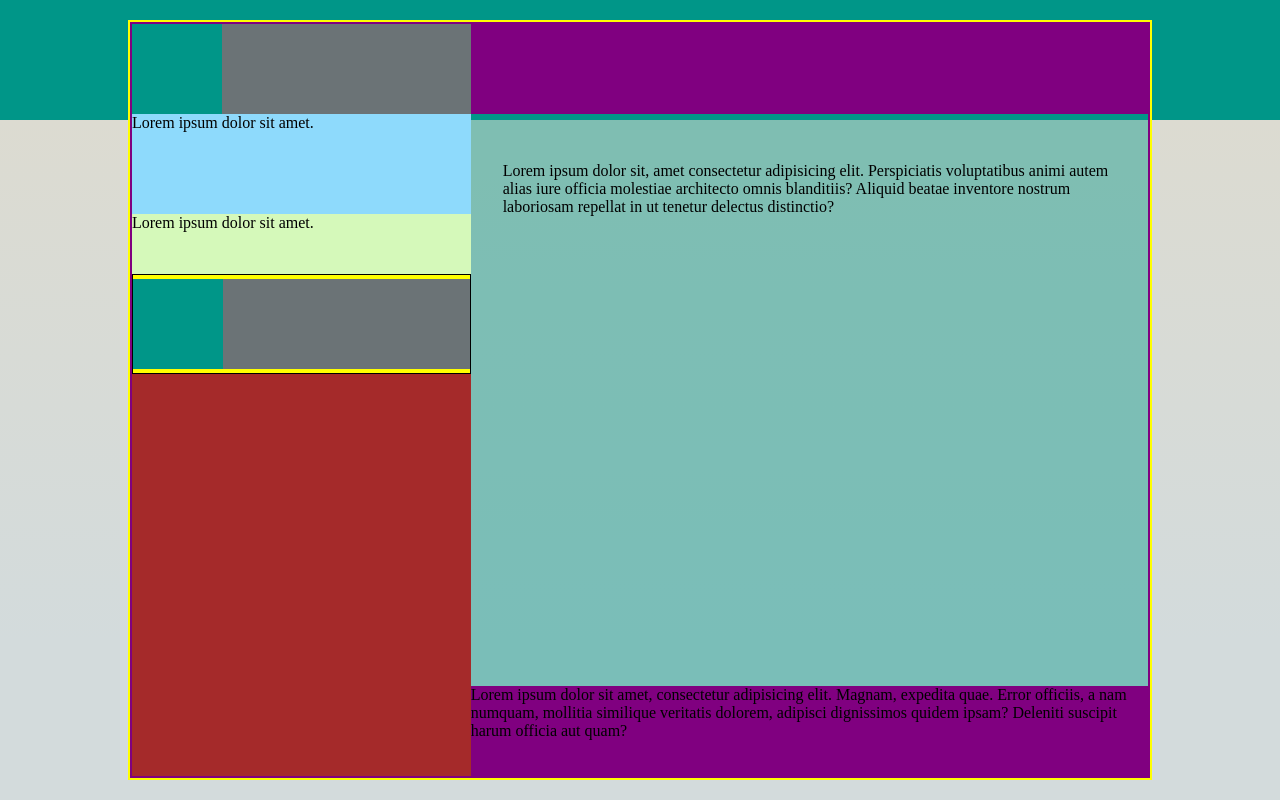
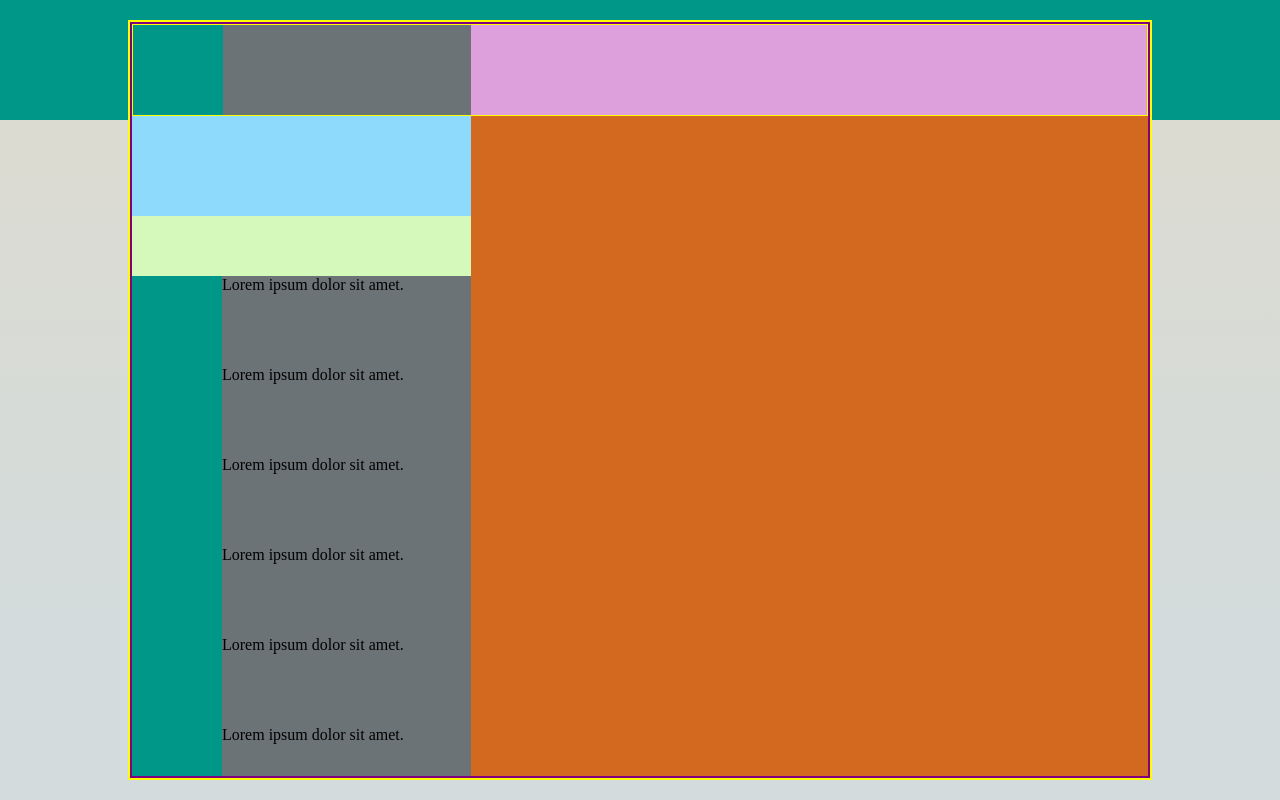
Before and after one commit to Seko461/html-css-boolzapp, a plain HTML site: page index.html in a window 1280 px wide. Drawn offline with Linux system fonts and the light colour scheme.

Commit message:
remade structure

```diff
--- a/assets/CSS/style.css
+++ b/assets/CSS/style.css
@@ -26,7 +26,7 @@ body {
     background: linear-gradient(180deg, rgba(0, 150, 136, 1) 15%, rgba(220, 219, 209, 1) 15%, rgba(211, 219, 220, 1) 80%);
     display: flex;
     justify-content: center;
-    overflow: hidden;
+
 }
 
 
@@ -34,7 +34,7 @@ body {
     width: 80vw;
     max-width: 1520px;
     height: 95vh;
-    min-height: 500px;
+    min-height: 300px;
     max-height: 1200px;
     margin: auto;
     border: 2px solid yellow;
@@ -45,58 +45,25 @@ body {
     height: 100%;
     border: 2px solid purple;
     display: flex;
-    flex-wrap: wrap;
-    position: relative;
-    overflow: hidden;
-}
 
-.main_row {
-    display: flex;
-    flex-direction: row;
-    height: 85vh;
-    width: 100%;
-    position: absolute;
-    top: 90px;
 
 }
 
-.main.left {
-    height: 100%;
+.row {
+    width: 100%;
 
-}
+    display: flex;
+    flex-direction: column;
 
-.banner {
-    height: 100px;
     background-color: #8edafc;
 }
 
-.search_bar {
-    height: 60px;
-    background-color: #d5f9ba;
+.d-flex {
+    display: flex;
 }
 
-.list {
-    height: 100%;
-    background-color: brown;
-    overflow-y: auto;
-
-}
-
-.member {
-    height: 100px;
-    background-color: yellow;
-    border: 1px solid black;
-    display: flex;
-    align-items: center;
-}
-
-.main.right {
-    padding: 3rem 2rem;
-
-}
-
-.col-3 {
-    width: calc((100%/12)*3);
+.column {
+    flex-direction: column;
 }
 
 .col-4 {
@@ -109,31 +76,24 @@ body {
 
 }
 
-.col-9 {
-    width: calc((100%/12)*9);
+.top {
+    height: 100px;
+    background-color: plum;
+    border: 1px solid yellow;
 }
 
-.top {
-    background-color: purple;
-    height: 90px;
+.top>.left,
+.main>.left {
     display: flex;
+
 }
 
 .main {
     height: 100%;
-    background-color: #0096876c;
+    background-color: chocolate;
+    overflow: hidden;
 }
 
-.bottom {
-    position: absolute;
-    bottom: 0;
-    right: 0;
-}
-
-.bottom.col-8 {
-    background-color: purple;
-    height: 90px;
-}
 
 .avatar {
     height: 90px;
@@ -147,23 +107,42 @@ body {
     background-color: #6b7376;
 }
 
-/* #region left */
+.banner {
+    height: 100px;
+    width: 100%;
+    background-color: #8edafc;
+    position: sticky;
+}
+
+.search_bar {
+    height: 60px;
+    width: 100%;
+    background-color: #d5f9ba;
+
+}
+
+.main.left {
+    overflow-y: scroll;
+}
 
 
 
 
 
-/* #endregion left */
-
-/* #region right */
 
 
-/* #endregion right */
+
+
+
 
 /* media queries */
 @media screen and (max-width: 991px) {
     .col-md-12 {
         width: 100%;
+    }
+
+    .bottom {
+        flex-grow: 1;
     }
 
     .box,
@@ -172,6 +151,8 @@ body {
     .member.box {
         display: none;
     }
+
+
 }
 
 
--- a/index.html
+++ b/index.html
@@ -13,45 +13,64 @@
 <body class="debug">
     <div class="app">
         <div class="container">
+            <div class="row">
+                <div class="top">
                     <!-- left menu -->
-            <div class="top left col-4 col-md-12">
+                    <div class=" left col-4 ">
                         <div class="avatar"></div>
                         <div class="box"></div>
                     </div>
                     <!-- right menu -->
-            <div class="top right col-8"></div>
-            <div class="main_row">
-
-
-                <div class="main left col-4 col-md-12">
-                    <div class="banner">Lorem ipsum dolor sit amet.</div>
-                    <div class="search_bar">Lorem ipsum dolor sit amet.</div>
+                    <div class="right col-8"></div>
+                </div>
+                <div class="main ">
+                    <!-- left main -->
+                    <div class="left  d-flex column col-4 ">
+                        <div class="banner"></div>
+                        <div class="search_bar"></div>
                         <div class="list">
-                        <div class="member ">
+                            <div class="member col- 4 d-flex">
                                 <div class="avatar"></div>
-                            <div class="box"></div>
+                                <div class="box">Lorem ipsum dolor sit amet.</div>
                             </div>
 
 
-                    </div>
-                </div>
-                <div class="main right col-8">
-                    Lorem ipsum dolor sit, amet consectetur adipisicing elit. Perspiciatis voluptatibus animi autem
-                    alias iure officia molestiae architecto omnis blanditiis? Aliquid beatae inventore nostrum
-                    laboriosam repellat in ut tenetur delectus distinctio?
+                            <div class="member col- 4 d-flex">
+                                <div class="avatar"></div>
+                                <div class="box">Lorem ipsum dolor sit amet.</div>
                             </div>
 
 
 
+                            <div class="member col- 4 d-flex">
+                                <div class="avatar"></div>
+                                <div class="box">Lorem ipsum dolor sit amet.</div>
+                            </div>
+
+
+                            <div class="member col- 4 d-flex">
+                                <div class="avatar"></div>
+                                <div class="box">Lorem ipsum dolor sit amet.</div>
+                            </div>
+
+
+                            <div class="member col- 4 d-flex">
+                                <div class="avatar"></div>
+                                <div class="box">Lorem ipsum dolor sit amet.</div>
+                            </div>
+
+
+
+                            <div class="member col- 4 d-flex">
+                                <div class="avatar"></div>
+                                <div class="box">Lorem ipsum dolor sit amet.</div>
+                            </div>
+                        </div>
+                    </div>
+                    <!-- right main -->
+                    <div class="right col-8"></div>
 
                 </div>
-            <div class="bottom left col-4 col-md-12"></div>
-            <div class="bottom right col-8">
-                Lorem ipsum dolor sit amet, consectetur adipisicing elit. Magnam, expedita quae. Error officiis, a
-                nam numquam, mollitia similique veritatis dolorem, adipisci dignissimos quidem ipsam? Deleniti
-                suscipit harum officia aut quam?
-            </div>
-
             </div>
 </body>
 
```
Lines whose indentation alone changed are shown as unchanged.
